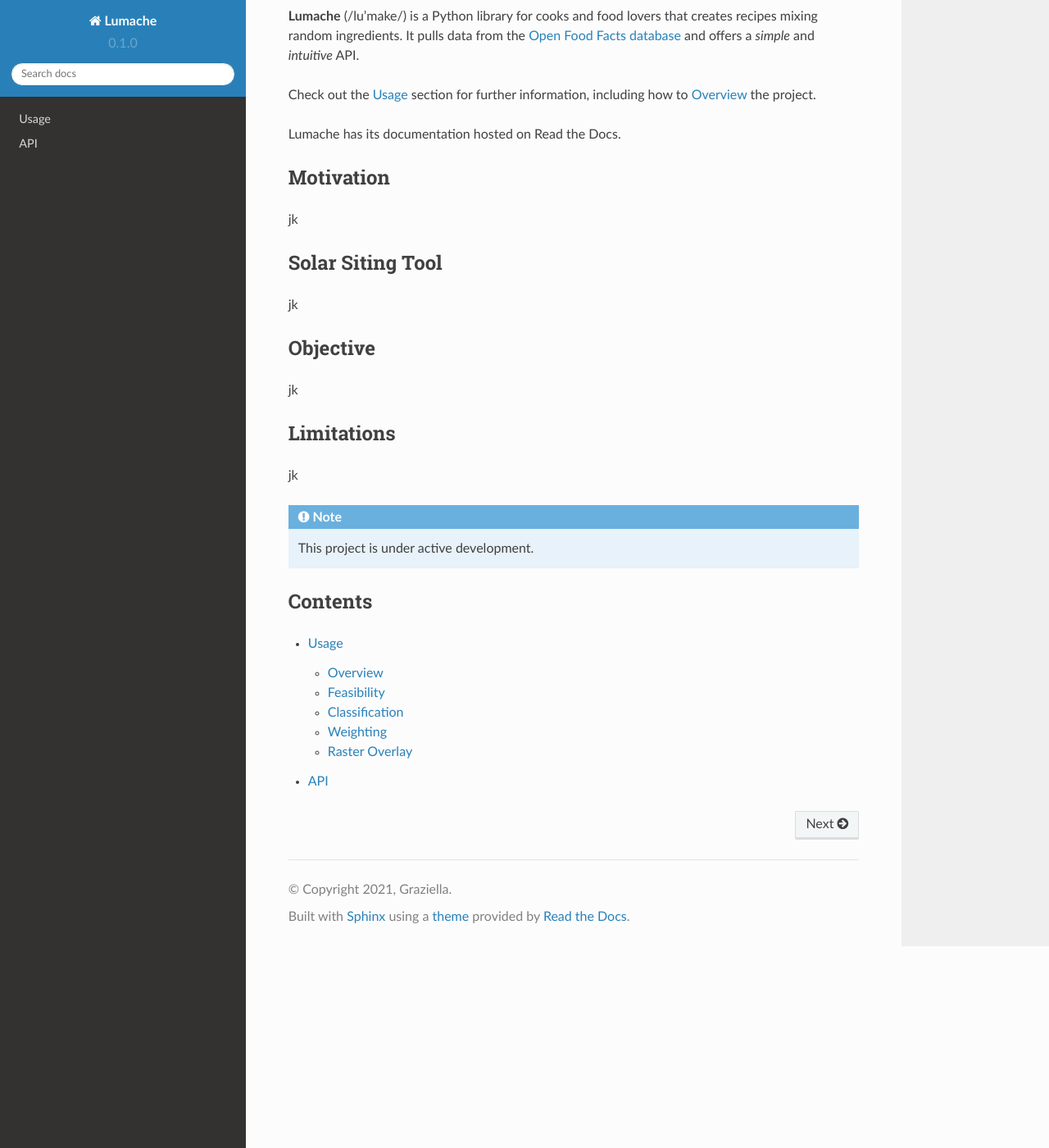
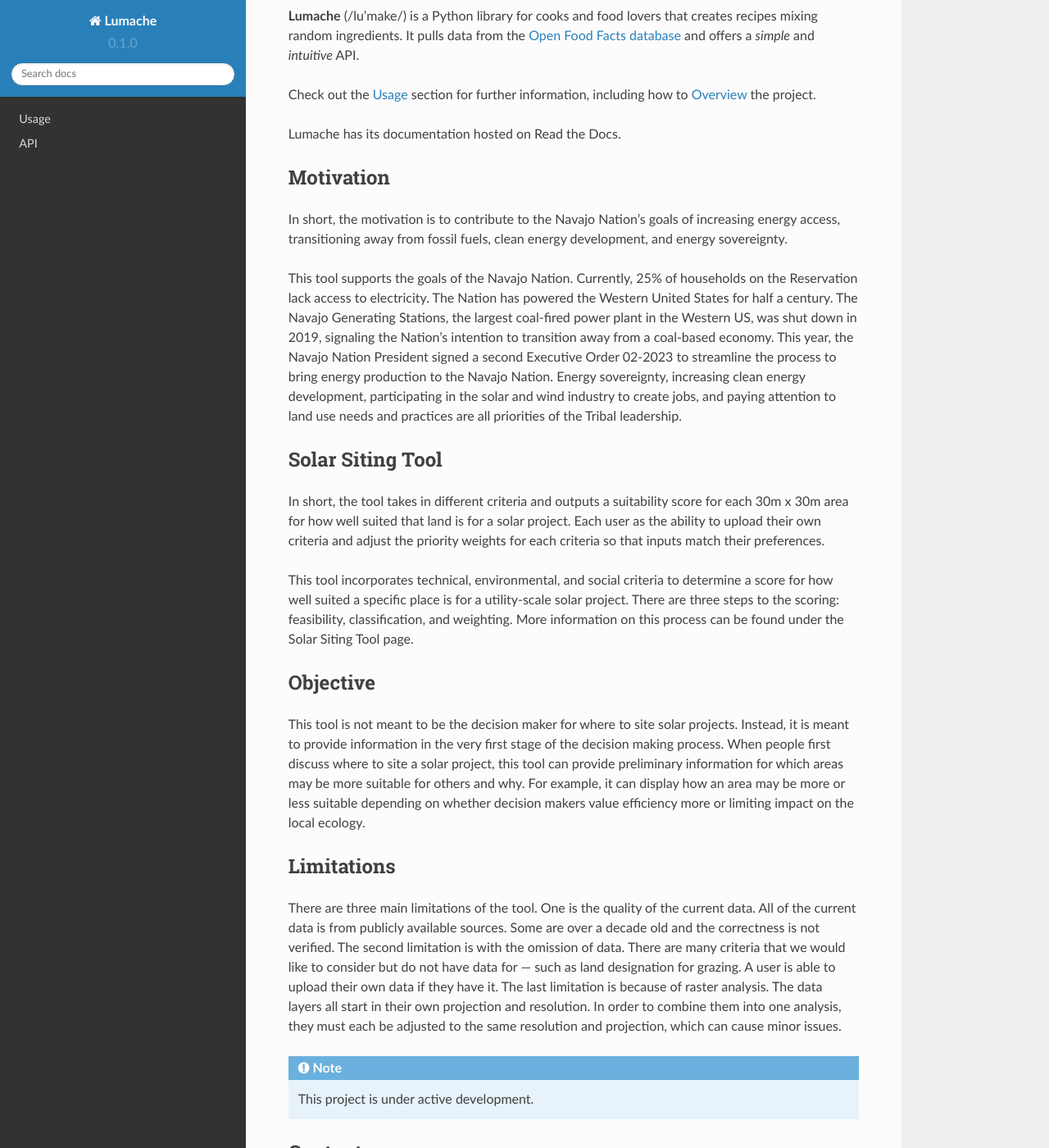
Before and after one commit to rynereger/rtd-tutorial, a Sphinx documentation site: the page built from docs/source/index.rst, in a window 1280 px wide and 1400 px high, scrolled down 429 px. Shown: the whole window at 82% size. Built offline with Sphinx 7.4.7 and the Read the Docs theme 2.0.0, drawn with Linux system fonts in a browser that asks for light colours.

Commit message:
Update index.rst

```diff
--- a/docs/source/index.rst
+++ b/docs/source/index.rst
@@ -26,22 +26,28 @@ Lumache has its documentation hosted on Read the Docs.
 Motivation
 ------------
 
-jk
+In short, the motivation is to contribute to the Navajo Nation’s goals of increasing energy access, transitioning away from fossil fuels, clean energy development, and energy sovereignty.
+
+This tool supports the goals of the Navajo Nation. Currently, 25% of households on the Reservation lack access to electricity. The Nation has powered the Western United States for half a century. The Navajo Generating Stations, the largest coal-fired power plant in the Western US, was shut down in 2019, signaling the Nation’s intention to transition away from a coal-based economy. This year, the Navajo Nation President signed a second Executive Order 02-2023 to streamline the process to bring energy production to the Navajo Nation. Energy sovereignty, increasing clean energy development, participating in the solar and wind industry to create jobs, and paying attention to land use needs and practices are all priorities of the Tribal leadership.
+
 
 Solar Siting Tool
 ------------------
 
-jk
+In short, the tool takes in different criteria and outputs a suitability score for each 30m x 30m area for how well suited that land is for a solar project. Each user as the ability to upload their own criteria and adjust the priority weights for each criteria so that inputs match their preferences.
+
+This tool incorporates technical, environmental, and social criteria to determine a score for how well suited a specific place is for a utility-scale solar project. There are three steps to the scoring: feasibility, classification, and weighting. More information on this process can be found under the Solar Siting Tool page.
+
 
 Objective
 ------------
 
-jk
+This tool is not meant to be the decision maker for where to site solar projects. Instead, it is meant to provide information in the very first stage of the decision making process. When people first discuss where to site a solar project, this tool can provide preliminary information for which areas may be more suitable for others and why. For example, it can display how an area may be more or less suitable depending on whether decision makers value efficiency more or limiting impact on the local ecology.
 
 Limitations
 ------------
 
-jk
+There are three main limitations of the tool. One is the quality of the current data. All of the current data is from publicly available sources. Some are over a decade old and the correctness is not verified. The second limitation is with the omission of data. There are many criteria that we would like to consider but do not have data for — such as land designation for grazing. A user is able to upload their own data if they have it. The last limitation is because of raster analysis. The data layers all start in their own projection and resolution. In order to combine them into one analysis, they must each be adjusted to the same resolution and projection, which can cause minor issues.
 
 .. note::
 
```
